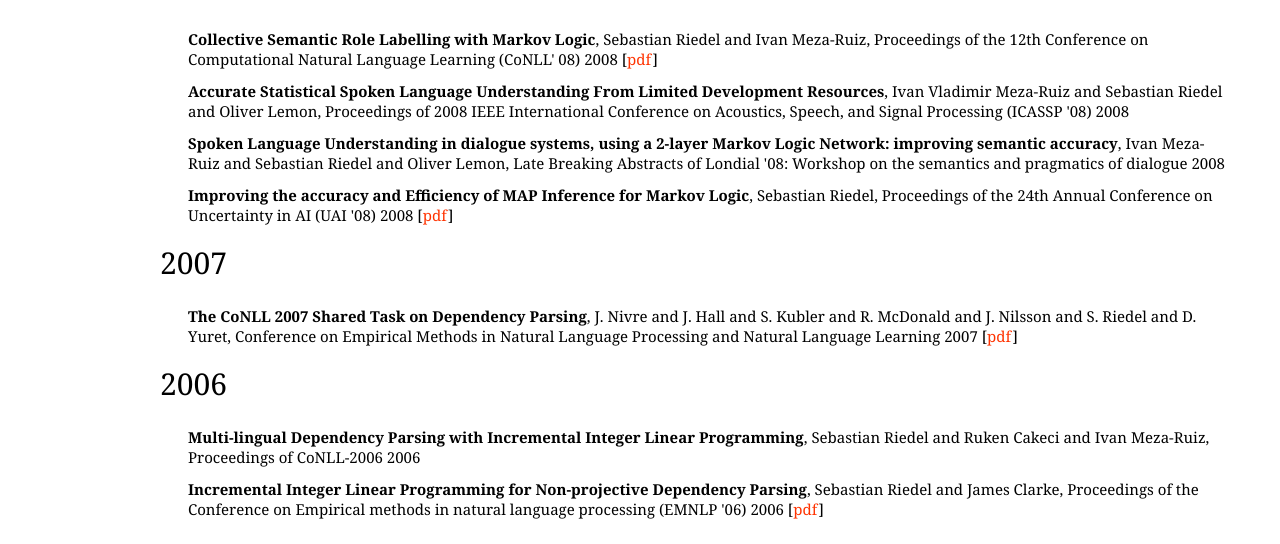
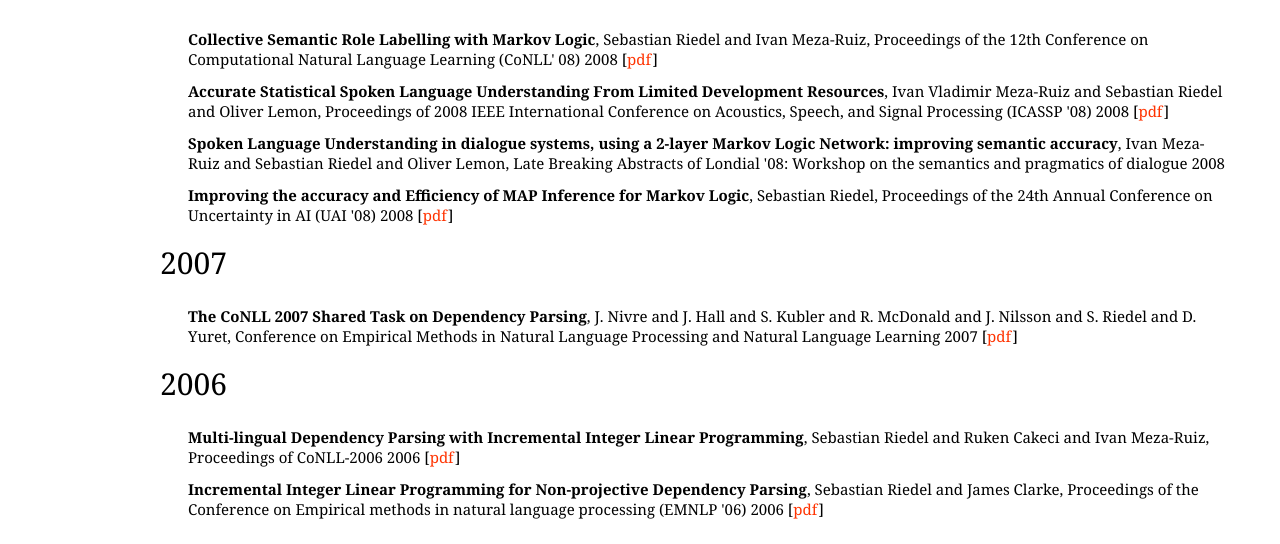
Before and after one commit to riedelcastro/riedelcastro.github.com, a Jekyll site: the page built from publications/all.html, in a window 1280 px wide. Shown: the part 1014-1558 px from the top of the page. Built offline with Jekyll 4.4.1, drawn with Linux system fonts in a browser that asks for light colours; Markdown is read by kramdown in place of the engine named in the settings.

Commit message:
more pubs

```diff
--- a/publications/all.html
+++ b/publications/all.html
@@ -120,6 +120,7 @@
 <span class="author">Ivan Vladimir Meza-Ruiz and Sebastian Riedel and Oliver Lemon</span>,
 <span class="booktitle">Proceedings of 2008 IEEE International Conference on Acoustics, Speech, and Signal Processing (ICASSP '08)</span>
 <span class="year">2008</span>
+[<a href="http://alchemy.cs.washington.edu/papers/meza-ruiz08b/meza-ruiz08b.pdf">pdf</a>]
 </li>
 <li class="pubitem">
 <span class="title">Spoken Language Understanding in dialogue systems, using a 2-layer Markov Logic Network: improving semantic accuracy</span>,
@@ -160,6 +161,7 @@
 <span class="author">Sebastian Riedel and Ruken Cakeci and Ivan Meza-Ruiz</span>,
 <span class="booktitle">Proceedings of CoNLL-2006</span>
 <span class="year">2006</span>
+[<a href="http://portal.acm.org/citation.cfm?id=1596276.1596319">pdf</a>]
 </li>
 <li class="pubitem">
 <span class="title">Incremental Integer Linear Programming for Non-projective Dependency Parsing</span>,
```
